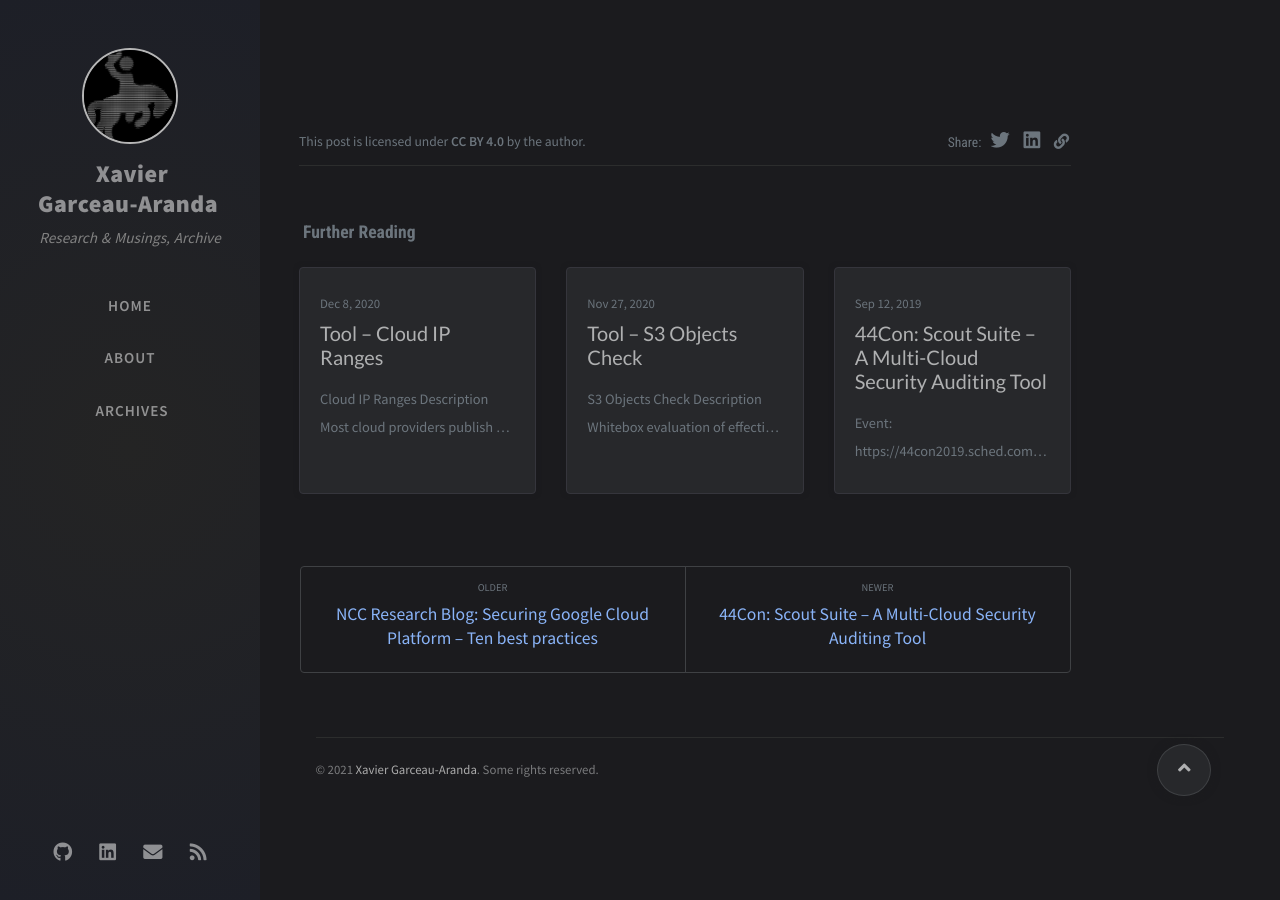
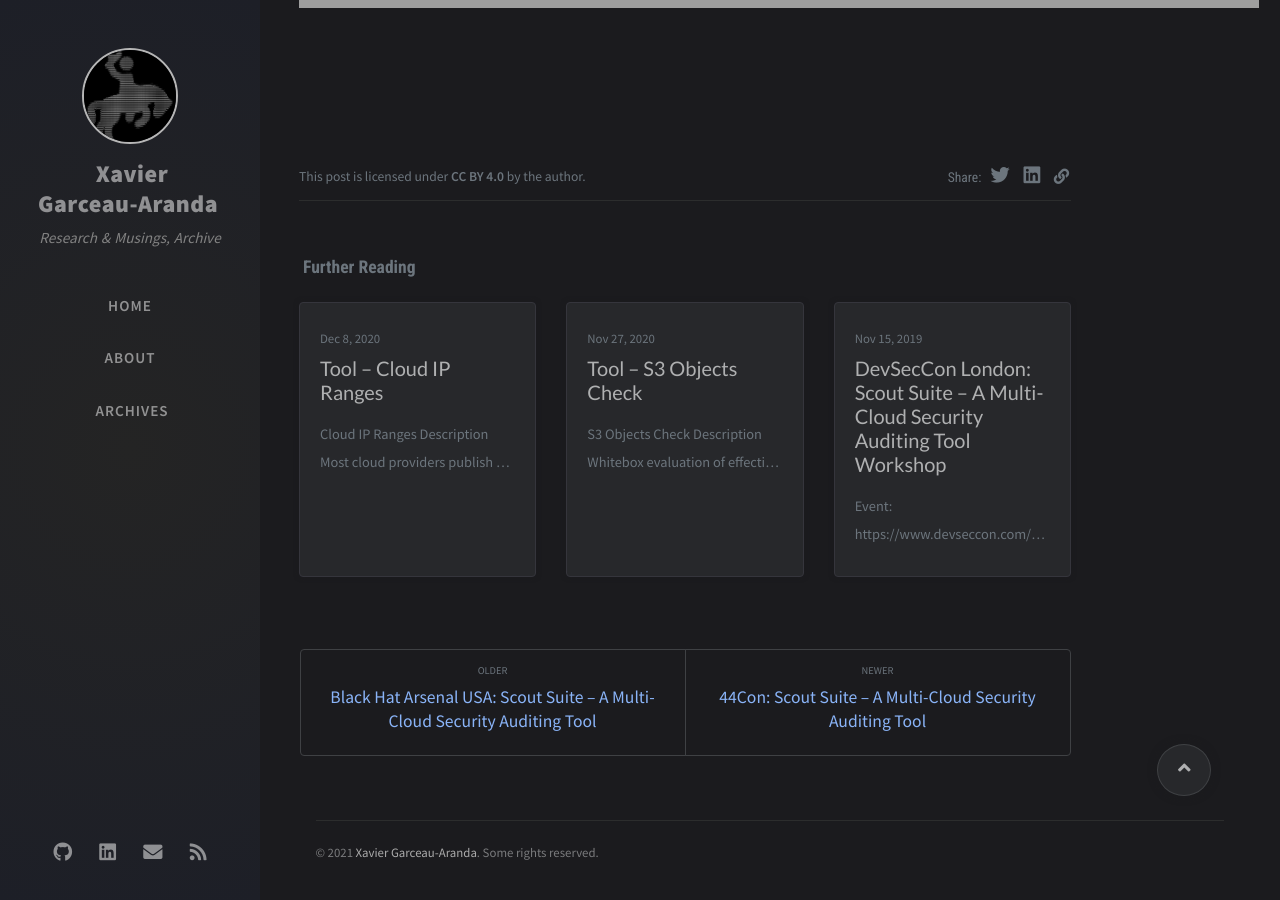
Before and after one commit to x4v13r64/infosec.rodeo, a Jekyll site: the page built from _posts/2019-08-9-dark-reading-interview.md, in a window 1280 px wide and 900 px high, scrolled down 773 px. Built offline with Jekyll 4.4.1, drawn with Linux system fonts in a browser that asks for light colours; nearby versions of some CDN libraries; comment, search, counter and statistics services are not loaded; some of the changed text lies outside the part shown; grey boxes are pictures that could not be loaded.

Commit message:
Additions and improvements

```diff
--- /dev/null
+++ b/_posts/2019-08-9-conference-arsenal.md
@@ -0,0 +1,8 @@
+---
+title: Black Hat Arsenal USA&#58; Scout Suite – A Multi-Cloud Security Auditing Tool
+author: Xavier Garceau-Aranda
+date: 2019-08-9 09:00:00 +0300
+---
+
+* Event: <https://www.blackhat.com/us-19/arsenal/schedule/#scout-suite-a-multi-cloud-security-auditing-tool-16671>{:target="_blank"}
+* [Slides](/conferences/2019-08-7-arsenal/BH.Arsenal.2019.Scout.Suite.pdf){:target="_blank"}
--- /dev/null
+++ b/_posts/2019-11-15-conference-devseccon.md
@@ -0,0 +1,9 @@
+---
+title: DevSecCon London&#58; Scout Suite – A Multi-Cloud Security Auditing Tool Workshop
+author: Xavier Garceau-Aranda
+date: 2019-11-15 09:00:00 +0300
+---
+
+* Event: <https://www.devseccon.com/pf/london-2019/>{:target="_blank"}
+* SlideShare: <https://www.slideshare.net/FrancoisRaynaud/devseccon-london-2019-workshop-cloud-agnostic-security-testing-with-scout-suite>{:target="_blank"}
+* [Slides](/conferences/2019-11-15-devseccon/DevSecCon%202019%20Scout%20Suite.pdf){:target="_blank"}
```
Also changed, not shown: _posts/2019-08-9-dark-reading-interview.md (+1 -1 lines), 2 other files.
